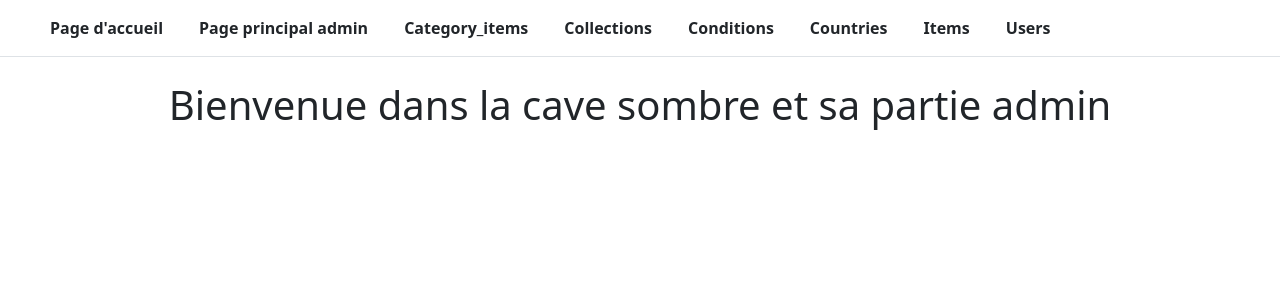
After one commit to JDomergue91/projetLeW, a PHP site: page /pages/admin/admin-main.php in a window 1280 px wide. The commit adds this page. Shown: the top 300 px of the page. Run offline with PHP 8.4, Linux system fonts and the light colour scheme.

Commit message:
admin section

```diff
--- /dev/null
+++ b/assets/styles/admin.css
@@ -0,0 +1,19 @@
+.admin-list {
+    list-style: none;
+    display: flex;
+}
+
+
+
+.admin-list-element{
+    margin: 10px;
+    font-weight: bold;
+}
+.admin-list-element:hover {
+    color: #e14000;
+}
+
+.title-admin-main {
+    display: flex;
+    justify-content: center;
+}
--- a/config.php
+++ b/config.php
@@ -11,11 +11,11 @@ $dbname = "lewcollection";
 // Creer une connexion a la base de donnees avec PDO (PHP Data Objects)
 
 try {
-    $conn = new PDO("mysql:host=$host;dbname=$dbname, $username, $password");
+    $conn = new PDO("mysql:host=$host;dbname=$dbname", $username, $password);
 
     // Definir le mode d'erreur de PDO sur Exception
     $conn->setAttribute(PDO::ATTR_ERRMODE, PDO::ERRMODE_EXCEPTION);
-    // echo "connection reussite"l;
+    echo "connection reussite";
 } catch(PDOException $e){
         echo "La connexion a echoue : " . $e->getMessage();
     }
--- /dev/null
+++ b/pages/admin/admin-category_items.php
@@ -0,0 +1,5 @@
+<?php include 'admin-header.php'; ?>
+
+<h1>test</h1>
+
+<?php include 'admin-footer.php'; ?>
--- /dev/null
+++ b/pages/admin/admin-collections.php
@@ -0,0 +1,5 @@
+<?php include 'admin-header.php'; ?>
+
+<h1>test</h1>
+
+<?php include 'admin-footer.php'; ?>
--- /dev/null
+++ b/pages/admin/admin-conditions.php
@@ -0,0 +1,5 @@
+<?php include 'admin-header.php'; ?>
+
+<h1>test</h1>
+
+<?php include 'admin-footer.php'; ?>
--- /dev/null
+++ b/pages/admin/admin-footer.php
@@ -0,0 +1,7 @@
+</body>
+
+<link href="https://cdn.jsdelivr.net/npm/bootstrap@5.2.3/dist/css/bootstrap.min.css" rel="stylesheet" integrity="sha384-rbsA2VBKQhggwzxH7pPCaAqO46MgnOM80zW1RWuH61DGLwZJEdK2Kadq2F9CUG65" crossorigin="anonymous">
+
+<script src="https://cdn.jsdelivr.net/npm/bootstrap@5.2.3/dist/js/bootstrap.bundle.min.js" integrity="sha384-kenU1KFdBIe4zVF0s0G1M5b4hcpxyD9F7jL+jjXkk+Q2h455rYXK/7HAuoJl+0I4" crossorigin="anonymous"></script>
+
+</html>
--- /dev/null
+++ b/pages/admin/admin-header.php
@@ -0,0 +1,33 @@
+<!DOCTYPE html>
+<html lang="fr">
+<head>
+    <meta charset="UTF-8">
+    <meta http-equiv="X-UA-Compatible" content="IE=edge">
+    <meta name="viewport" content="width=device-width, initial-scale=1.0">
+    <title>Document</title>
+
+    <link href="https://cdn.jsdelivr.net/npm/bootstrap@5.2.3/dist/css/bootstrap.min.css" rel="stylesheet"
+    integrity="sha384-rbsA2VBKQhggwzxH7pPCaAqO46MgnOM80zW1RWuH61DGLwZJEdK2Kadq2F9CUG65" crossorigin="anonymous">
+
+
+    <link rel="stylesheet" href="./assets/styles/admin.css">
+
+</head>
+<body>
+
+
+<header class="d-flex flex-wrap align-items-center justify-content-center justify-content-md-between py-3 mb-4 border-bottom">
+
+
+
+      <ul class=" col-12 col-md-auto mb-2 justify-content-center mb-md-0 admin-list">
+        <li><a href="/" class="nav-link px-2"> <span class="admin-list-element">Page d'accueil</span></a></li>
+        <li><a href="/admin" class="nav-link px-2"><span class="admin-list-element">Page principal admin</span></a></li>
+        <li><a href="/admin-category-items" class="nav-link px-2"><span class="admin-list-element">Category_items</span></a></li>
+        <li><a href="/admin-collections" class="nav-link px-2"><span class="admin-list-element">Collections</span></a></li>
+        <li><a href="/admin-conditions" class="nav-link px-2"><span class="admin-list-element">Conditions</span></a></li>
+        <li><a href="/admin-countries" class="nav-link px-2"><span class="admin-list-element">Countries</span></a></li>
+        <li><a href="/admin-items" class="nav-link px-2"><span class="admin-list-element">Items</span></a></li>
+        <li><a href="/admin-users" class="nav-link px-2"><span class="admin-list-element">Users</span></a></li>
+      </ul>
+    </header>
--- /dev/null
+++ b/pages/admin/admin-items.php
@@ -0,0 +1,5 @@
+<?php include 'admin-header.php'; ?>
+
+<h1>test</h1>
+
+<?php include 'admin-footer.php'; ?>
--- /dev/null
+++ b/pages/admin/admin-main.php
@@ -0,0 +1,5 @@
+<?php include 'admin-header.php'; ?>
+
+<h1 class="title-admin-main">Bienvenue dans la cave sombre et sa partie admin</h1>
+
+<?php include 'admin-footer.php'; ?>
--- /dev/null
+++ b/pages/admin/admin-users.php
@@ -0,0 +1,5 @@
+<?php include 'admin-header.php'; ?>
+
+<h1>test</h1>
+
+<?php include 'admin-footer.php'; ?>
```
Also changed, not shown: header.php (+4 -3 lines), index.php (+24 -2 lines), pages/admin/admin-countries.php (added, +10 -0 lines), .htaccess.
